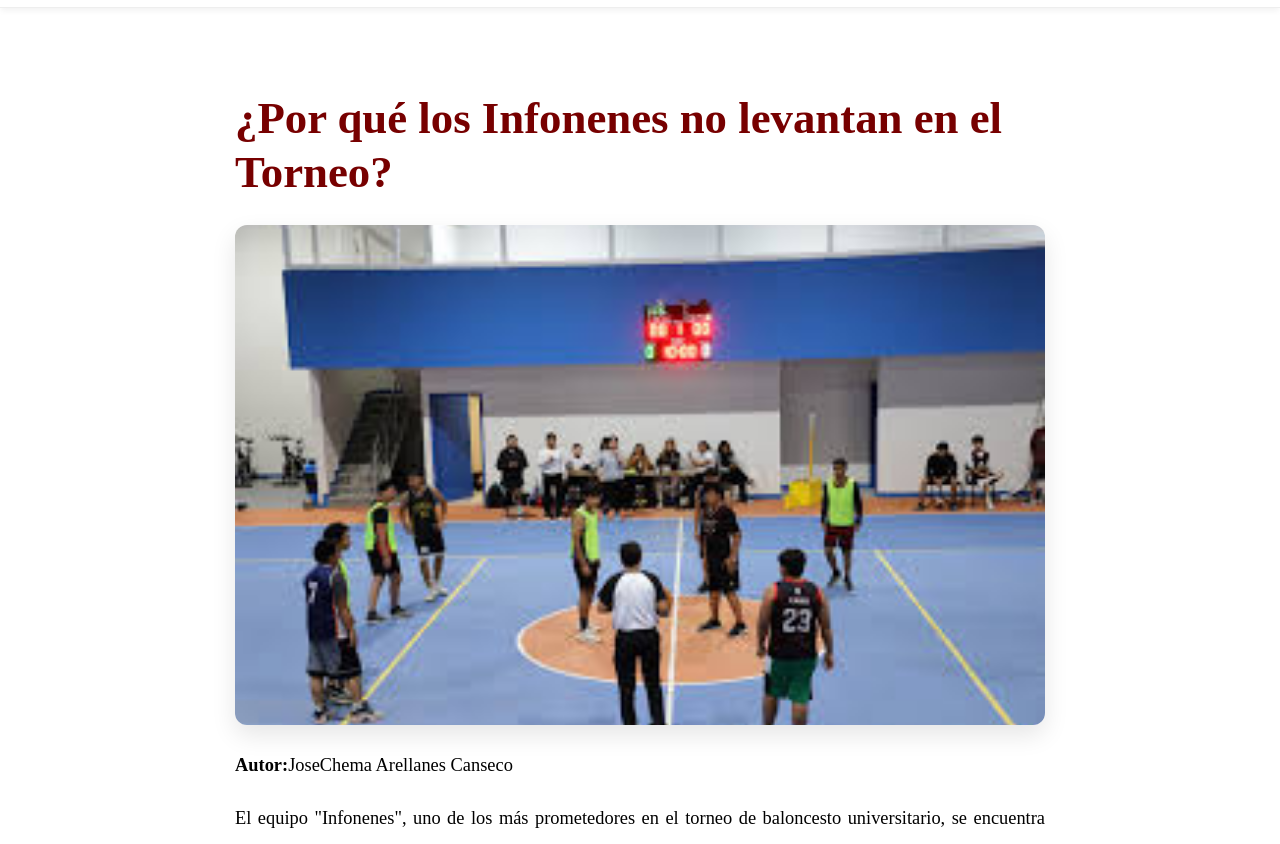
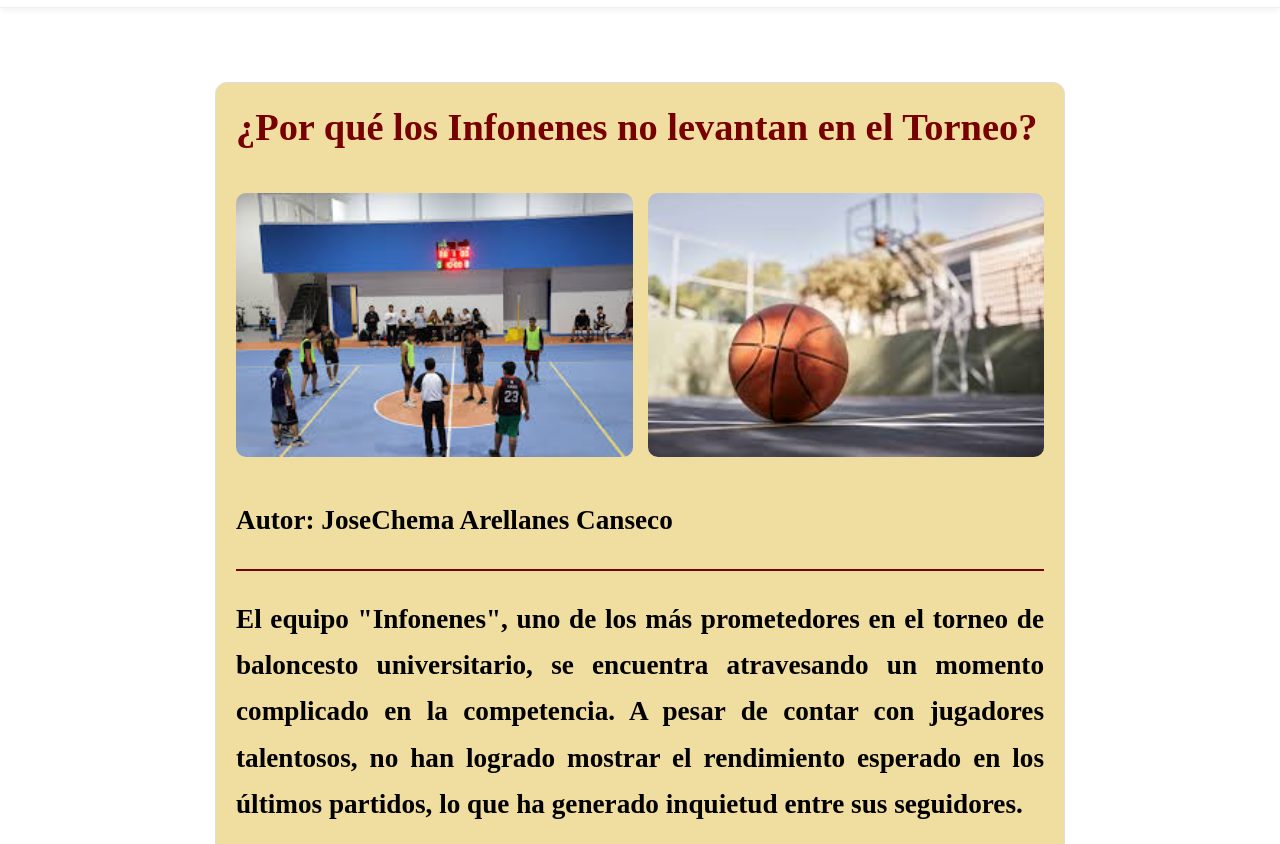
Before and after one commit to UlisesManuel/UNSITO-pagina-web, a plain HTML site: page infonenes.html in a window 1280 px wide. Shown: the part 83-927 px from the top of the page. Drawn offline with Linux system fonts and the light colour scheme.

Commit message:
"Ajuste el css para noticias "

```diff
--- a/CSS/styles-notas.css
+++ b/CSS/styles-notas.css
@@ -1,55 +1,130 @@
-/*=======================
-A ESTE CAMBIENLE YA QUE ESTE SERA EL ESTILO DE TODAS LAS NOTICIAS COMPLETAS
-=========================================*/
+/* =======================
+   ESTILO PARA NOTICIA COMPLETA
+   ======================= */
 
-/* Contenedor principal de la lectura */
+/* Contenedor principal */
 .contenedor {
     max-width: 850px;
-    margin: 10px auto;
+    margin: 20px auto;
     padding: 20px;
-    background-color: #fff;
-    border-radius: 15px;
+    background-color: #f0dda0;
+    border-radius: 12px;
+    border: 1px solid #ddd;
+}
+
+/* Imagen principal */
+.img-principal {
+    width: 100%;
+    max-height: 450px;
+    object-fit: cover;
+    border-radius: 10px;
+    margin-bottom: 20px;
+}
+
+/* Autor y fecha */
+.autor-nota {
+    display: block;
+    text-align: right;
+
+    font-size: 1.9rem;
+    color: #555;
+    border-bottom: 2px solid #770000;
+    padding-bottom: 8px;
+    margin-bottom: 25px;
+}
+
+/* Título de la noticia */
+.contenido h1 {
+    color: #770000;
+    font-size: 2.4rem;
+    margin-bottom: 20px;
+    line-height: 1.3;
+}
+
+/* Subtítulos */
+.contenido h2 {
+    font-size: 1.4rem;
+    color: #444;
+    margin: 30px 0 15px;
+}
+
+/* Párrafos */
+.contenido p {
+    font-size: 1.7rem;
+
+    line-height: 1.7;
+    color: #333;
+    margin-bottom: 18px;
+    text-align: justify;
+}
+
+/* Primer párrafo destacado */
+.contenido p:first-of-type {
+    font-weight: bold;
+    color: #000;
+}
+
+/* Listas */
+.contenido ul {
+    margin-left: 25px;
+    margin-bottom: 20px;
+}
+
+.contenido li {
+    margin-bottom: 8px;
+}
+
+/* Enlaces */
+.contenido a {
+    color: #770000;
+    text-decoration: underline;
+}
+
+.contenido a:hover {
+    text-decoration: none;
+}
+
+/* Imágenes dentro del contenido */
+.contenido img {
+    width: 100%;
+    max-width: 100%;
+    margin: 20px 0;
+    border-radius: 10px;
+    display: block;
+}
+
+/*Si quieren poner varias imagenes hasta arriba*/
+.galeria {
+    display: flex;
+    gap: 15px;
+    margin: 20px 0;
+}
+
+.galeria img {
+    width: 50%;
+    border-radius: 10px;
 }
 
 
-.img-principal {
-    width: 100%;
-    max-height: 500px;
-    object-fit: cover;
-    border-radius: 12px;
-    box-shadow: 0 10px 25px rgba(0,0,0,0.1);
-    margin-bottom: 20px;
+/* Responsive */
+@media (max-width: 768px) {
+    .contenedor {
+        padding: 15px;
     }
 
-/* Estilo del Autor */
-.autor-nota {
-    text-align: right;
-    color: #555;
-    font-size: 0.9rem;
-    border-bottom: 2px solid #770000;
-    display: block;
-    padding-bottom: 10px;
-    margin-bottom: 30px;
-}
-
-/* Tipografía de la nota */
     .contenido h1 {
-    color: #770000;
-    font-size: 2.8rem;
-    margin-bottom: 25px;
-    line-height: 1.2;
+        font-size: 1.9rem;
     }
 
     .contenido p {
-    font-size: 1.15rem;
-    line-height: 1.8; /* Espacio entre líneas*/
-    color: #333;
-    margin-bottom: 20px;
-    text-align: justify;
+        font-size: 1rem;
     }
 
+    .galeria {
+        flex-direction: column;
+    }
 
-.contenido p:first-of-type {
-    font-weight: 500;
-    color: #000;
+    .galeria img {
+        width: 100%;
     }
+}
--- a/infonenes.html
+++ b/infonenes.html
@@ -14,17 +14,27 @@
         <div class="contenedor">
             <article class="contenido">
                 <h1>¿Por qué los Infonenes no levantan en el Torneo?</h1>
-            <div style="text-align: center;">
+                <div class="autor-nota">
 
-                <img src="Noticias/infi.jpg" alt="Infonenes en acción" class="img-principal">
-                <p><b>Autor:</b>JoseChema Arellanes Canseco</p>
-            </div>
+                <div class="galeria">
+                    <img src="Noticias/infi.jpg" alt="Infonenes en acción">
+                    <img src="Noticias/bake.jfif" alt="nose">
+                </div>
+
+
+
+                <p><b>Autor:</b> JoseChema Arellanes Canseco</p>
+                </div>
 
 
 
                 <p>El equipo "Infonenes", uno de los más prometedores en el torneo de baloncesto universitario, se encuentra atravesando un momento complicado
                 en la competencia. A pesar de contar con jugadores talentosos, no han logrado mostrar el rendimiento esperado en los últimos partidos,
                 lo que ha generado inquietud entre sus seguidores.</p>
+
+                <p>
+                    <img src="Noticias/bake2.jfif" alt="nose2">
+                </p>
 
                 <p>El equipo, que había sido visto como uno de los favoritos para llegar a las finales, ha tenido dificultades tanto en la defensa como en la
                 ofensiva. Los cambios tácticos del entrenador no han surtido el efecto deseado, y la moral del equipo parece estar en su punto más bajo.
```
Also changed, not shown: Noticias/bake.jfif (added), Noticias/bake2.jfif (added), 1 other file. Lines whose indentation alone changed are shown as unchanged.
